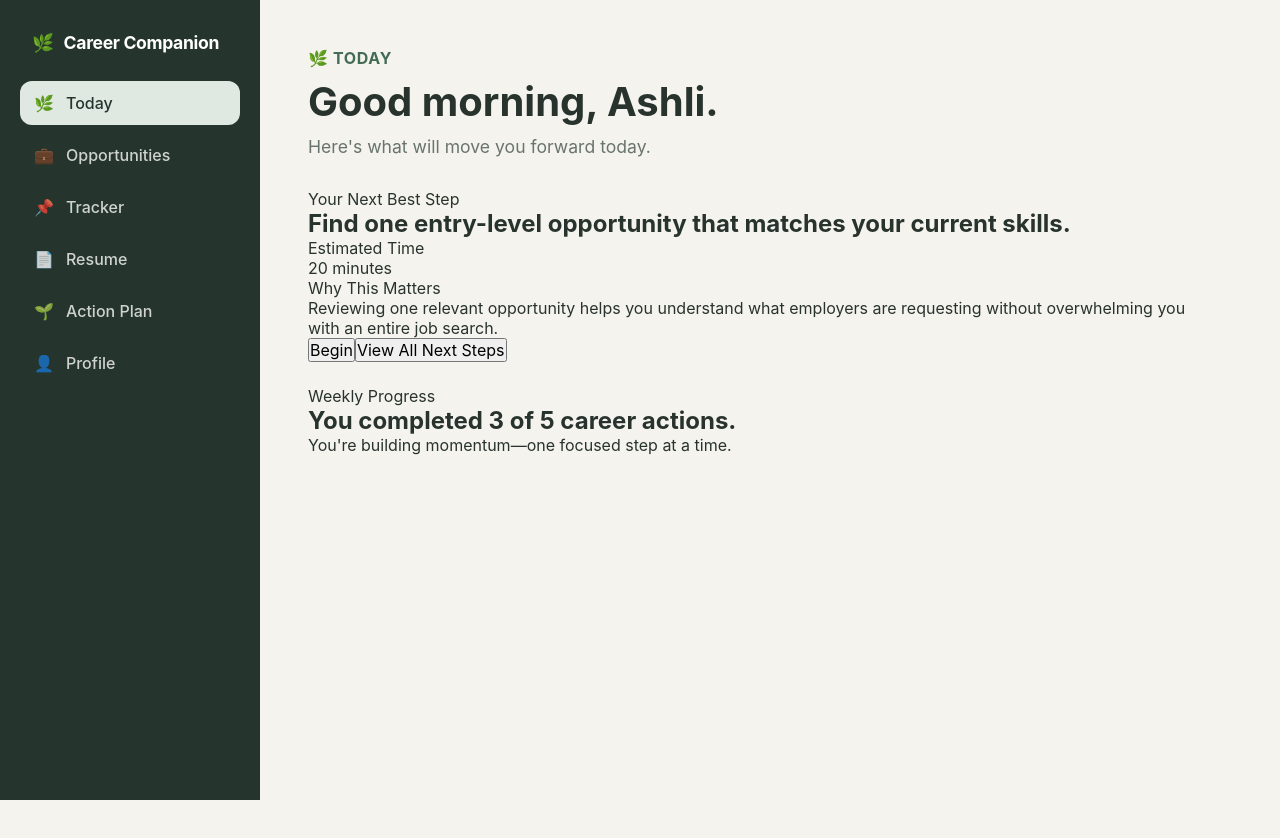
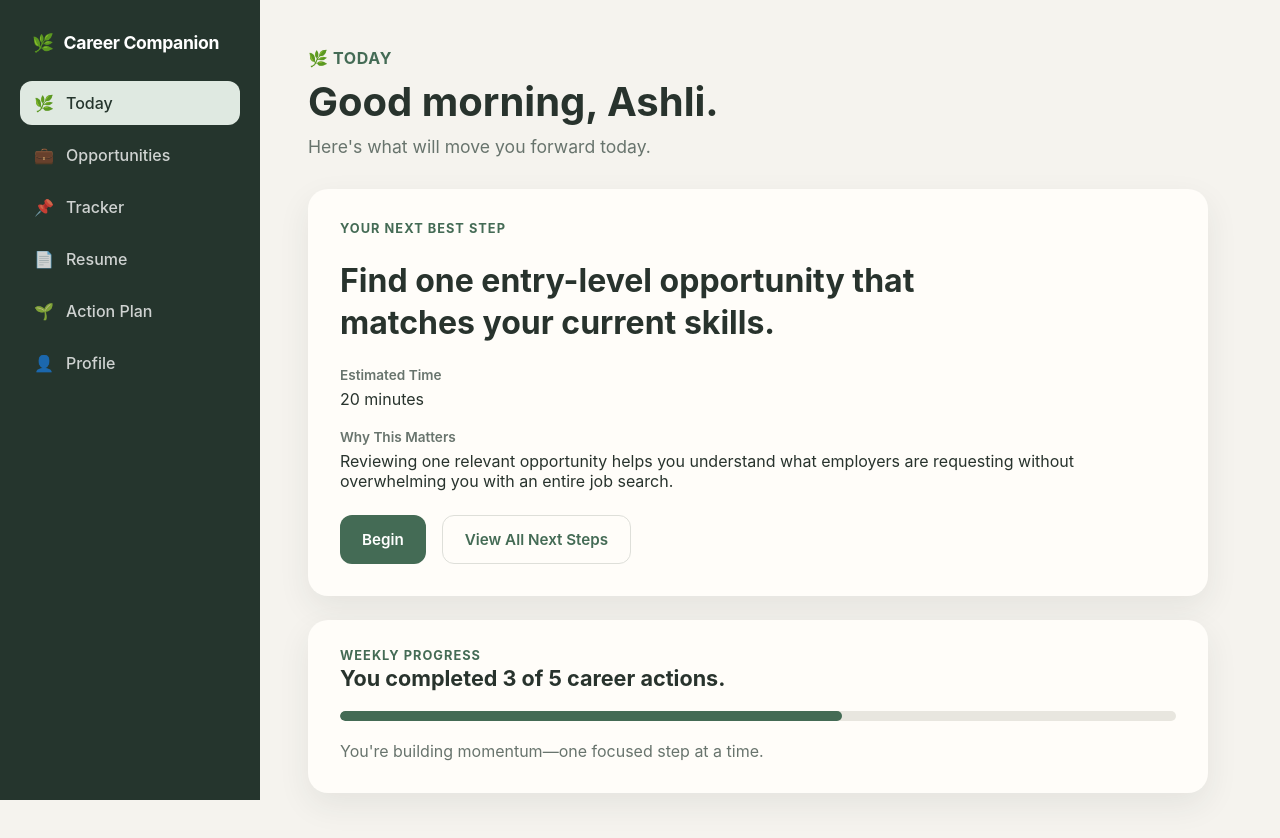
Before and after one commit to ashlibriggs/career-companion, a React app in the folder frontend/: page / in a window 1280 px wide. Shown: the top 838 px of the page. Before the commit the page ends 800 px from the top, so only its background shows below. Built offline with nearby package versions, Linux system fonts and the light colour scheme; the HTML template or start-up script is replaced by a standard one.

Commit message:
style: polish Today guidance and progress cards

```diff
--- a/frontend/src/styles/layout.css
+++ b/frontend/src/styles/layout.css
@@ -58,3 +58,33 @@
   width: 100%;
   padding: 48px;
 }
+
+.button {
+  border: none;
+  border-radius: 12px;
+  padding: 14px 22px;
+  font-size: 0.95rem;
+  font-weight: 600;
+  cursor: pointer;
+  transition: all 180ms ease;
+}
+
+.button--primary {
+  background-color: var(--color-primary);
+  color: white;
+}
+
+.button--primary:hover {
+  transform: translateY(-1px);
+  box-shadow: var(--shadow-soft);
+}
+
+.button--secondary {
+  background: transparent;
+  color: var(--color-primary);
+  border: 1px solid var(--color-border);
+}
+
+.button--secondary:hover {
+  background: var(--color-primary-soft);
+}
--- a/frontend/src/styles/today.css
+++ b/frontend/src/styles/today.css
@@ -33,3 +33,89 @@
   flex-direction: column;
   gap: 24px;
 }
+
+.guidance-card {
+  background: var(--color-surface);
+  border-radius: var(--radius-large);
+  padding: 32px;
+  box-shadow: var(--shadow-soft);
+  display: flex;
+  flex-direction: column;
+  gap: 24px;
+}
+
+.guidance-card__label {
+  color: var(--color-primary);
+  font-size: 0.8rem;
+  font-weight: 700;
+  text-transform: uppercase;
+  letter-spacing: 0.08em;
+}
+
+.guidance-card h2 {
+  font-size: 2rem;
+  line-height: 1.3;
+  max-width: 700px;
+}
+
+.guidance-card__details {
+  display: grid;
+  gap: 20px;
+}
+
+.guidance-card__detail-label {
+  color: var(--color-text-muted);
+  font-size: 0.85rem;
+  font-weight: 600;
+  margin-bottom: 6px;
+}
+
+.guidance-card__actions {
+  display: flex;
+  gap: 16px;
+  flex-wrap: wrap;
+}
+
+.progress-summary {
+  background: var(--color-surface);
+  border-radius: var(--radius-large);
+  padding: 28px 32px;
+  box-shadow: var(--shadow-soft);
+
+  display: flex;
+  flex-direction: column;
+  gap: 18px;
+}
+
+.progress-summary__label {
+  color: var(--color-primary);
+  font-size: 0.8rem;
+  font-weight: 700;
+  letter-spacing: 0.08em;
+  text-transform: uppercase;
+}
+
+.progress-summary h2 {
+  font-size: 1.35rem;
+  line-height: 1.4;
+}
+
+.progress-summary__track {
+  width: 100%;
+  height: 10px;
+  background: #e8e6df;
+  border-radius: 999px;
+  overflow: hidden;
+}
+
+.progress-summary__fill {
+  width: 60%;
+  height: 100%;
+  background: var(--color-primary);
+  border-radius: inherit;
+}
+
+.progress-summary__encouragement {
+  color: var(--color-text-muted);
+  line-height: 1.6;
+}
```
